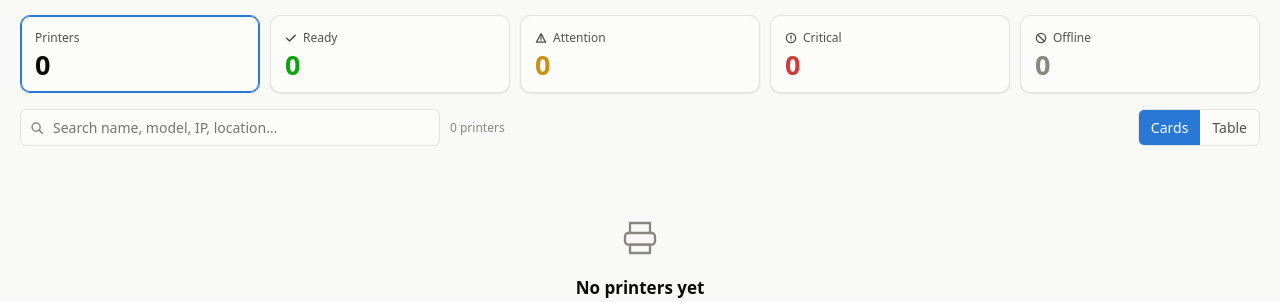
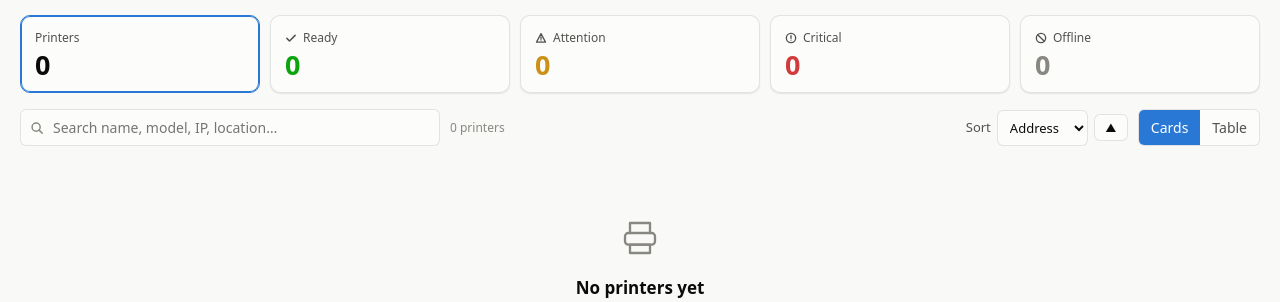
Before and after one commit to the-kevinator/printer-monitor, a FastAPI app: page / in a window 1280 px wide. Shown: the part 141-443 px from the top of the page. Run offline with FastAPI, Linux system fonts and the light colour scheme.

Commit message:
Sort the fleet from the toolbar, in cards as well as the table
Sorting already existed, but only as clickable table headers, so it was
invisible from the card view -- which is the default, and where most of
the time gets spent.

Adds a sort key dropdown and a direction toggle to the toolbar, driving
the same state the headers always did. The dropdown is built from
COLUMNS, so the two cannot drift apart; clicking a header now updates the
dropdown, and the choice is remembered in localStorage next to the
existing cards/table preference.

Co-Authored-By: Claude Opus 5 (1M context) <noreply@anthropic.com>

```diff
--- a/app/static/app.js
+++ b/app/static/app.js
@@ -5,6 +5,8 @@
   "use strict";
 
   var REFRESH_MS = 15000;
+  var SORT_KEY_STORE = "pm.sortKey";
+  var SORT_DIR_STORE = "pm.sortDir";
   /* Set by the server template; non-empty when the app is mounted under
      an IIS virtual application path such as "/printers". */
   var BASE = (document.body && document.body.dataset.base) || "";
@@ -368,6 +370,7 @@
 
   function render() {
     renderTiles();
+    renderSortControls();
 
     var rows = visiblePrinters();
     rows.sort(function (a, b) {
@@ -967,6 +970,48 @@
     render();
   }
 
+  /* Sorting is driven from the toolbar in both views, and additionally from
+     the table's own column headers; all three paths land here. */
+
+  function sortLabel(key) {
+    for (var i = 0; i < COLUMNS.length; i++) {
+      if (COLUMNS[i].key === key) return COLUMNS[i].label;
+    }
+    return key;
+  }
+
+  function setSort(key, dir) {
+    state.sortKey = key;
+    state.sortDir = dir < 0 ? -1 : 1;
+    try {
+      window.localStorage.setItem(SORT_KEY_STORE, state.sortKey);
+      window.localStorage.setItem(SORT_DIR_STORE, String(state.sortDir));
+    } catch (e) { /* ignore */ }
+    render();
+  }
+
+  /* A fresh column starts ascending; the current one reverses. */
+  function toggleSort(key) {
+    setSort(key, state.sortKey === key ? -state.sortDir : 1);
+  }
+
+  function renderSortControls() {
+    if (!el.sortKey) return;
+    if (!el.sortKey.options.length) {
+      el.sortKey.innerHTML = COLUMNS.map(function (c) {
+        return '<option value="' + esc(c.key) + '">' + esc(c.label) + "</option>";
+      }).join("");
+    }
+    el.sortKey.value = state.sortKey;
+    var ascending = state.sortDir > 0;
+    el.sortDir.textContent = ascending ? "\u25B2" : "\u25BC";
+    el.sortDir.setAttribute("aria-pressed", String(!ascending));
+    var title = (ascending ? "Ascending" : "Descending") + " by " +
+      sortLabel(state.sortKey).toLowerCase() + " \u2014 click to reverse";
+    el.sortDir.title = title;
+    el.sortDir.setAttribute("aria-label", title);
+  }
+
   // ------------------------------------------------------------------ init
 
   function wire() {
@@ -977,6 +1022,8 @@
     el.discoverBtn = $("discover");
     el.viewCards = $("view-cards");
     el.viewTable = $("view-table");
+    el.sortKey = $("sort-key");
+    el.sortDir = $("sort-dir");
     el.account = $("account");
     el.subnetList = $("subnet-list");
     el.excludeList = $("exclude-list");
@@ -1013,6 +1060,13 @@
     el.viewCards.addEventListener("click", function () { setView("cards"); });
     el.viewTable.addEventListener("click", function () { setView("table"); });
 
+    el.sortKey.addEventListener("change", function (event) {
+      setSort(event.target.value, state.sortDir);
+    });
+    el.sortDir.addEventListener("click", function () {
+      setSort(state.sortKey, -state.sortDir);
+    });
+
     el.tiles.addEventListener("click", function (event) {
       var tile = event.target.closest("[data-filter]");
       if (!tile) return;
@@ -1038,12 +1092,7 @@
         }
       }
       var th = event.target.closest("th[data-sort]");
-      if (th) {
-        var key = th.getAttribute("data-sort");
-        if (state.sortKey === key) state.sortDir = -state.sortDir;
-        else { state.sortKey = key; state.sortDir = 1; }
-        render();
-      }
+      if (th) toggleSort(th.getAttribute("data-sort"));
     });
 
     el.discovery.addEventListener("click", function (event) {
@@ -1093,6 +1142,12 @@
     try {
       var saved = window.localStorage.getItem("pm.view");
       if (saved === "table" || saved === "cards") state.view = saved;
+      var savedKey = window.localStorage.getItem(SORT_KEY_STORE);
+      var known = COLUMNS.some(function (c) { return c.key === savedKey; });
+      if (known) {
+        state.sortKey = savedKey;
+        state.sortDir = window.localStorage.getItem(SORT_DIR_STORE) === "-1" ? -1 : 1;
+      }
     } catch (e) { /* ignore */ }
     el.viewCards.setAttribute("aria-pressed", String(state.view === "cards"));
     el.viewTable.setAttribute("aria-pressed", String(state.view === "table"));
--- a/app/static/style.css
+++ b/app/static/style.css
@@ -261,6 +261,26 @@ input:focus-visible, select:focus-visible, .btn:focus-visible, .tile:focus-visib
   outline: 2px solid var(--accent);
   outline-offset: 1px;
 }
+.sortbar {
+  display: inline-flex;
+  align-items: center;
+  gap: 6px;
+  font-size: 13px;
+  color: var(--ink-secondary);
+}
+.sortbar select {
+  width: auto;
+  padding: 7px 8px;
+}
+/* Square, so the arrow does not shift the toolbar when it flips. */
+.btn.sort-dir {
+  width: 34px;
+  padding: 7px 0;
+  justify-content: center;
+  font-size: 11px;
+  line-height: 1;
+}
+
 .seg {
   display: inline-flex;
   border: 1px solid var(--ring);
--- a/app/templates/index.html
+++ b/app/templates/index.html
@@ -131,6 +131,11 @@
     </div>
     <span class="meta-note" id="count"></span>
     <span class="spacer"></span>
+    <div class="sortbar">
+      <label for="sort-key">Sort</label>
+      <select id="sort-key"></select>
+      <button class="btn sort-dir" type="button" id="sort-dir" aria-pressed="false"></button>
+    </div>
     <div class="seg" role="group" aria-label="View">
       <button type="button" id="view-cards" aria-pressed="true">Cards</button>
       <button type="button" id="view-table" aria-pressed="false">Table</button>
```
